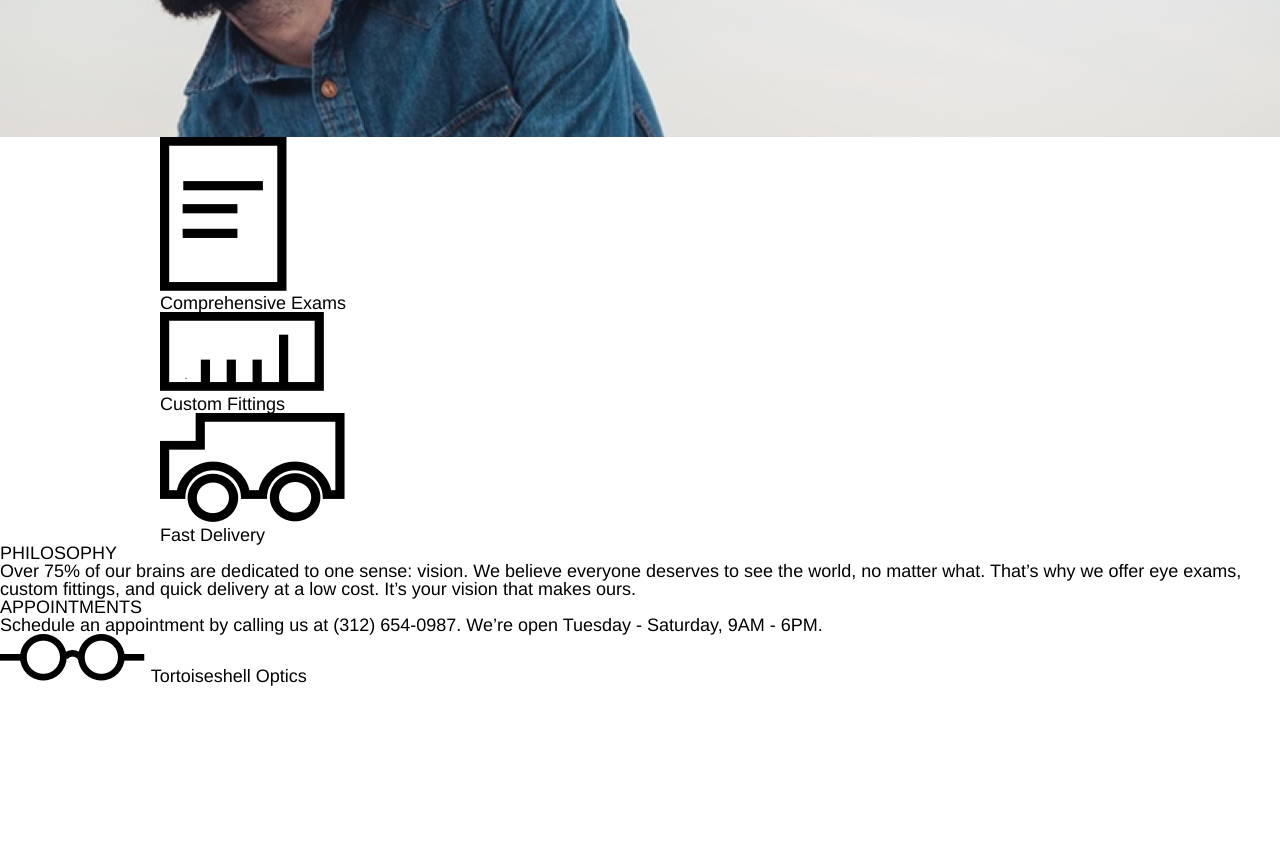
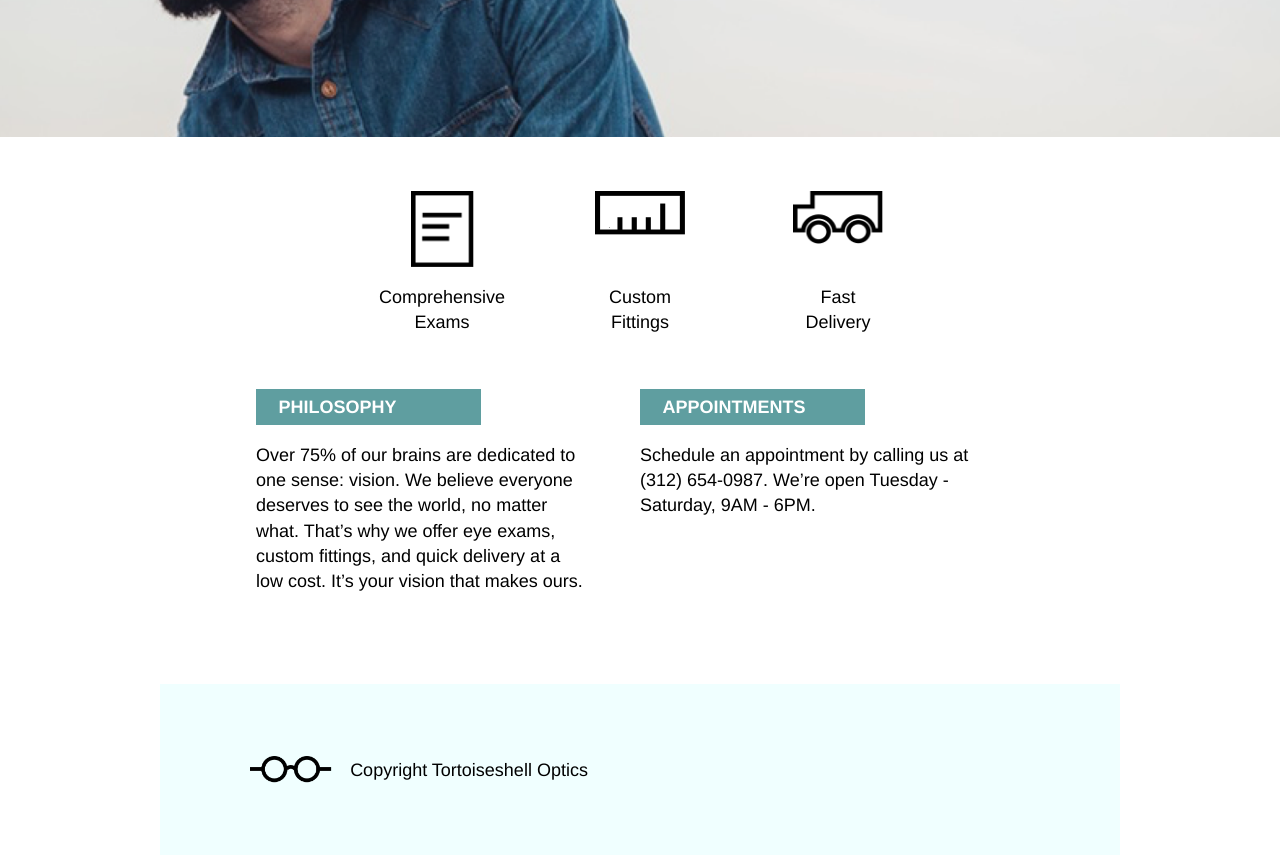
Before and after one commit to twhipple/TortoiseshellOptics, a plain HTML site: page index.html in a window 1280 px wide. Shown: the part 421-1276 px from the top of the page. Before the commit the page ends 1107 px from the top, so only its background shows below. Drawn offline with Linux system fonts and the light colour scheme.

Commit message:
Basic css layout complete.

```diff
--- a/index.html
+++ b/index.html
@@ -36,14 +36,12 @@
       </div>
     </ban>
 
-
-
 </header>
 
-  <!--Supporting Section-->
-  <div class="container">
+  <!--Second Section-->
+  <div class="supporting">
     <div class="iconandtitle">
-      <img src="resources/images/paper-icon.png" alt="">
+      <img id="vertical" src="resources/images/paper-icon.png" alt="">
       <h2>Comprehensive Exams</h2>
     </div>
     <div class="iconandtitle">
@@ -76,13 +74,13 @@
   </div>
 
 
-
   <!--Footer-->
-  <div class="">
-    <img src="./resources/images/logo-black.png" alt="">
-    <span>Tortoiseshell Optics</span>
-  </div>
-
+  <footer class="container">
+    <div class="box">
+      <img src="./resources/images/logo-black.png" alt="">
+      <span>Copyright Tortoiseshell Optics</span>
+    </div>
+  </footer>
 
 
 </body>
--- a/resources/css/style.css
+++ b/resources/css/style.css
@@ -8,6 +8,9 @@ html {
   width: 960px;
   margin: 0 auto;
 }
+
+
+  /*   Nav Menu Section   */
 
 nav {
   padding: 2rem 0;
@@ -51,6 +54,8 @@ header img {
   padding-left: 2rem;
 }
 
+  /*   Banner Section   */
+
 ban {
   display: flex;
   justify-content: flex-end;
@@ -71,3 +76,90 @@ h1 {
     text-transform: uppercase;
     padding: .67rem;
 }
+
+  /*   Second Section   */
+
+.supporting {
+  display: flex;
+  justify-content: center;
+}
+
+#vertical {
+  width: 3.5rem;
+  margin-bottom: 1rem;
+}
+
+.iconandtitle img {
+  width: 5rem;
+  margin-bottom: 1rem;
+}
+
+.iconandtitle {
+  display: flex;
+  flex-direction: column;
+  justify-content: space-between;
+  align-items: center;
+  text-align: center;
+  width: 5rem;
+  height: 8rem;
+  margin: 3rem;
+}
+
+
+.iconandtitle h2 {
+  line-height: 1.4rem;
+}
+
+  /*   Info Section   */
+
+.infocontainer {
+  max-width: 960px;
+  margin: auto;
+  display: flex;
+  justify-content: center;
+}
+
+.info {
+  width: 35%;
+  margin-right: 5%;
+  margin-bottom: 4rem;
+}
+
+.title {
+  background-color: cadetblue;
+  padding: 0.5rem 1.25rem;
+  font-weight: bold;
+  color: white;
+  max-width: 10rem;
+}
+
+p {
+  padding: 1rem 0;
+  line-height: 1.4rem;
+}
+
+
+  /*  Footer Section   */
+
+footer {
+  background-color: azure;
+  height: 9.5rem;
+  display: flex;
+  justify-content: flex-start;
+  align-items: center;
+}
+
+.box img {
+  height: 1.5rem;
+}
+
+.box {
+  display: flex;
+  align-items: center;
+  margin: 5rem;
+
+}
+
+footer span {
+  padding-left: 1rem;
+}
```
